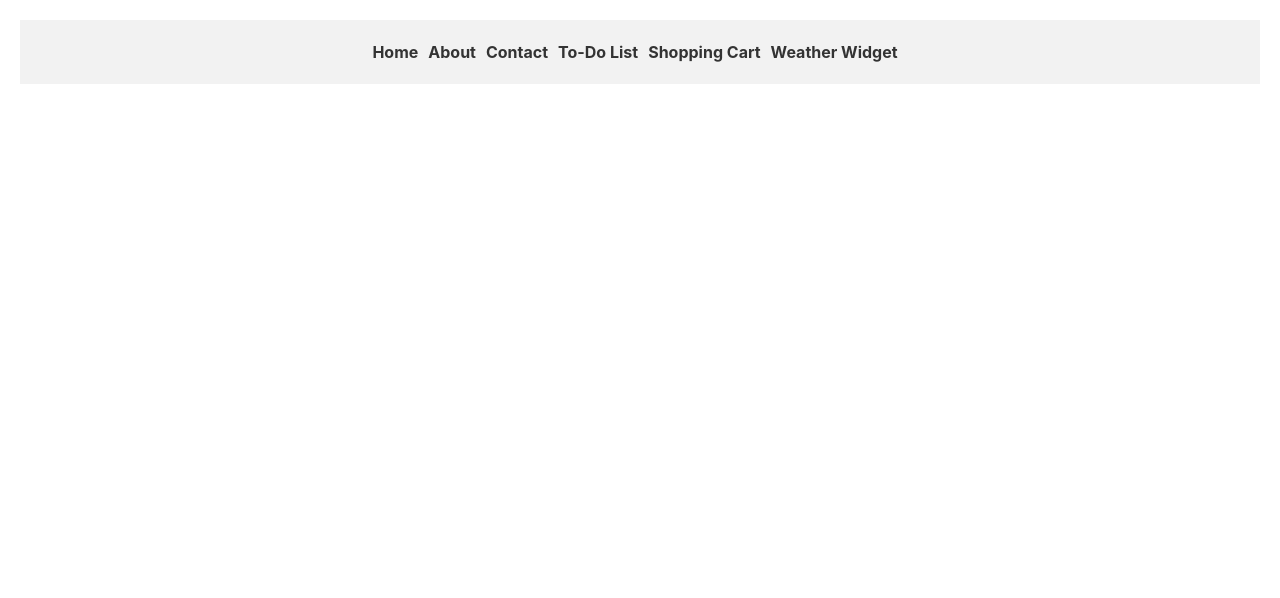
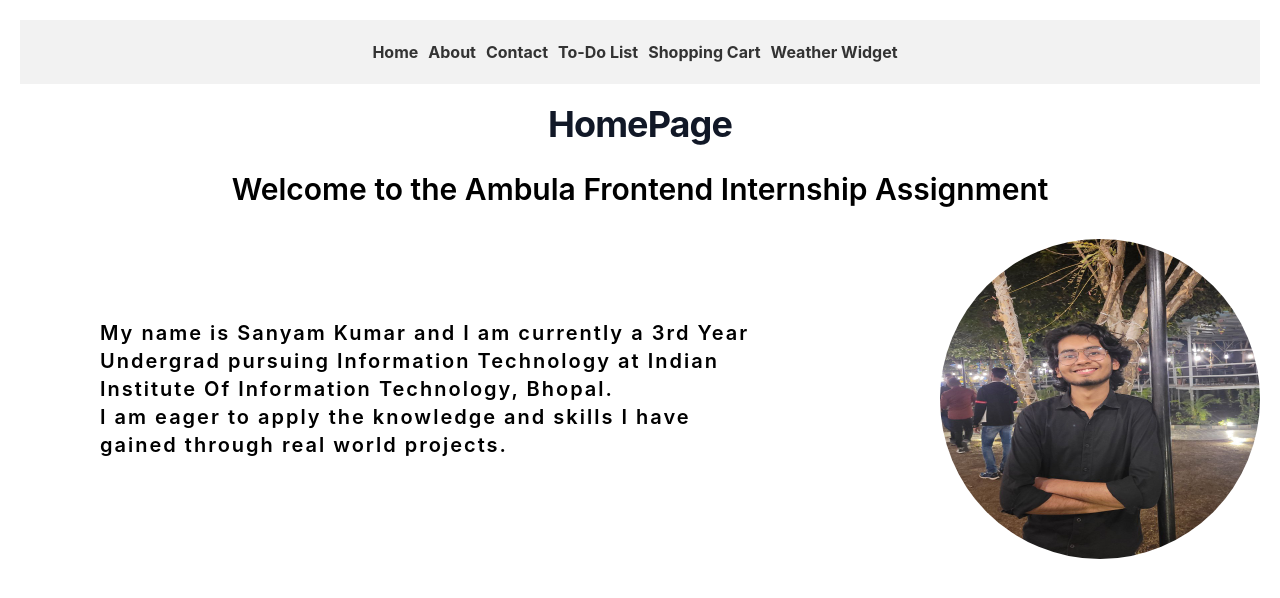
Before and after one commit to sanyamk0/ambula_assignment, a React (Create React App) app: page / in a window 1280 px wide. Shown: the top 598 px of the page. Built offline with nearby package versions, Linux system fonts and the light colour scheme.

Commit message:
Made HomePage

```diff
--- a/package.json
+++ b/package.json
@@ -10,7 +10,7 @@
     "react": "^18.2.0",
     "react-dom": "^18.2.0",
     "react-router-dom": "^6.14.1",
-    "react-scripts": "5.0.1",
+    "react-scripts": "^5.0.1",
     "web-vitals": "^2.1.4"
   },
   "scripts": {
--- a/src/components/HomePage.jsx
+++ b/src/components/HomePage.jsx
@@ -1,7 +1,43 @@
 import React from "react";
+import sanyam from "../assets/sanyam.png";
 
 const HomePage = () => {
-  return <div></div>;
+  return (
+    <div>
+      <div class="mx-auto max-w-2xl text-center">
+        <h2 class="text-3xl font-bold tracking-tight text-gray-900 sm:text-4xl">
+          HomePage
+        </h2>
+      </div>
+      <div className="flex flex-col text-center">
+        <h1 className="mt-6 text-3xl font-semibold">
+          <span className="align-middle">
+            Welcome to the Ambula Frontend Internship Assignment
+          </span>
+        </h1>
+      </div>
+      <div className="grid grid-cols-3 gap-12">
+        <div className="flex flex-col col-span-2 mt-8 text-xl font-semibold text-left items-center p-20 tracking-widest">
+          <p>
+            My name is Sanyam Kumar and I am currently a 3rd Year Undergrad
+            pursuing Information Technology at Indian Institute Of Information
+            Technology, Bhopal.
+          </p>
+          <p>
+            I am eager to apply the knowledge and skills I have gained through
+            real world projects.
+          </p>
+        </div>
+        <div className="flex justify-end">
+          <img
+            src={sanyam}
+            alt="sanyam"
+            className="flex mt-8 h-80 w-80 rounded-full"
+          />
+        </div>
+      </div>
+    </div>
+  );
 };
 
 export default HomePage;
--- a/tailwind.config.js
+++ b/tailwind.config.js
@@ -1,6 +1,6 @@
 /** @type {import('tailwindcss').Config} */
 module.exports = {
-  content: ["./src/**/*.{html,js}"],
+  content: ["./src/**/*.{js,jsx,ts,tsx}", "./index.html"],
   theme: {
     extend: {},
   },
```
Also changed, not shown: 1 other file (tests, documents, lock files or other folders).
